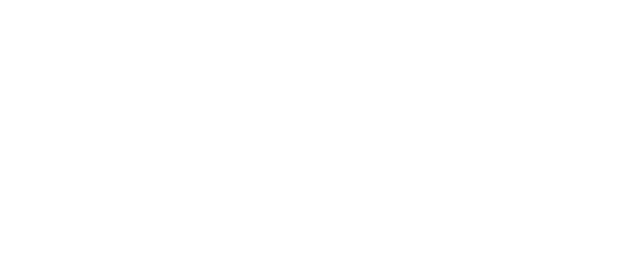
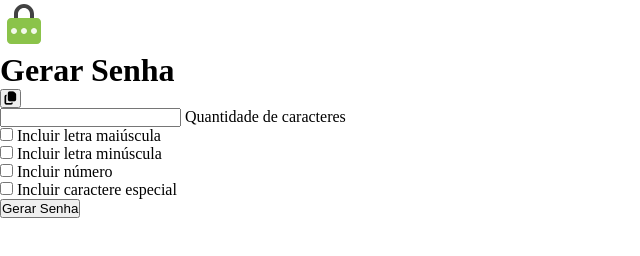
Before and after one commit to HenriquePoltronieri/Gerador-de-Senhas, a plain HTML site: page index.html in a window 1280 px wide. Shown: the whole page, without its empty margins (0-640 px from the left). Drawn offline with Linux system fonts and the light colour scheme.

Commit message:
Index.html pronto

```diff
--- a/index.html
+++ b/index.html
@@ -4,6 +4,9 @@
 <head>
     <meta charset="UTF-8">
     <meta name="viewport" content="width=device-width, initial-scale=1.0">
+    <link rel="stylesheet" href="https://cdnjs.cloudflare.com/ajax/libs/font-awesome/7.0.1/css/all.min.css"
+        integrity="sha512-2SwdPD6INVrV/lHTZbO2nodKhrnDdJK9/kg2XD1r9uGqPo1cUbujc+IYdlYdEErWNu69gVcYgdxlmVmzTWnetw=="
+        crossorigin="anonymous" referrerpolicy="no-referrer" />
     <title>Gerador de Senhas</title>
 
     <link rel="stylesheet" href="src/styles/style.css">
@@ -14,7 +17,45 @@
 <body>
 
     <div id="container">
-        <img src="" alt="">
+        <img src="src/img/illustration.svg" alt="">
+        <h1 id="title">Gerar Senha</h1>
+
+        <div id="password-container">
+            <span id="password"></span>
+            <button id="copy">
+                <i class="fa-solid fa-copy"></i>
+            </button>
+        </div>
+
+        <div id="password-items">
+            <div class="item">
+                <input id="size" name="number" type="number">
+                <label for="size">Quantidade de caracteres</label>
+            </div>
+
+            <div class="item">
+                <input type="checkbox" name="include-uppercase" id="include-uppercase">
+                <label for="include-uppercase">Incluir letra maiúscula</label>
+            </div>
+
+            <div class="item">
+                <input type="checkbox" name="include-lowercase" id="include-lowercase">
+                <label for="include-lowercase">Incluir letra minúscula</label>
+            </div>
+
+            <div class="item">
+                <input type="checkbox" name="include-number" id="include-number">
+                <label for="include-number">Incluir número</label>
+            </div>
+
+            <div class="item">
+                <input type="checkbox" name="include-special-character" id="include-special-character">
+                <label for="include-special-character">Incluir caractere especial</label>
+            </div>
+
+            <button id="generate">Gerar Senha</button>
+
+        </div>
     </div>
 
 </body>
```
Also changed, not shown: src/img/illustration.svg (added).
